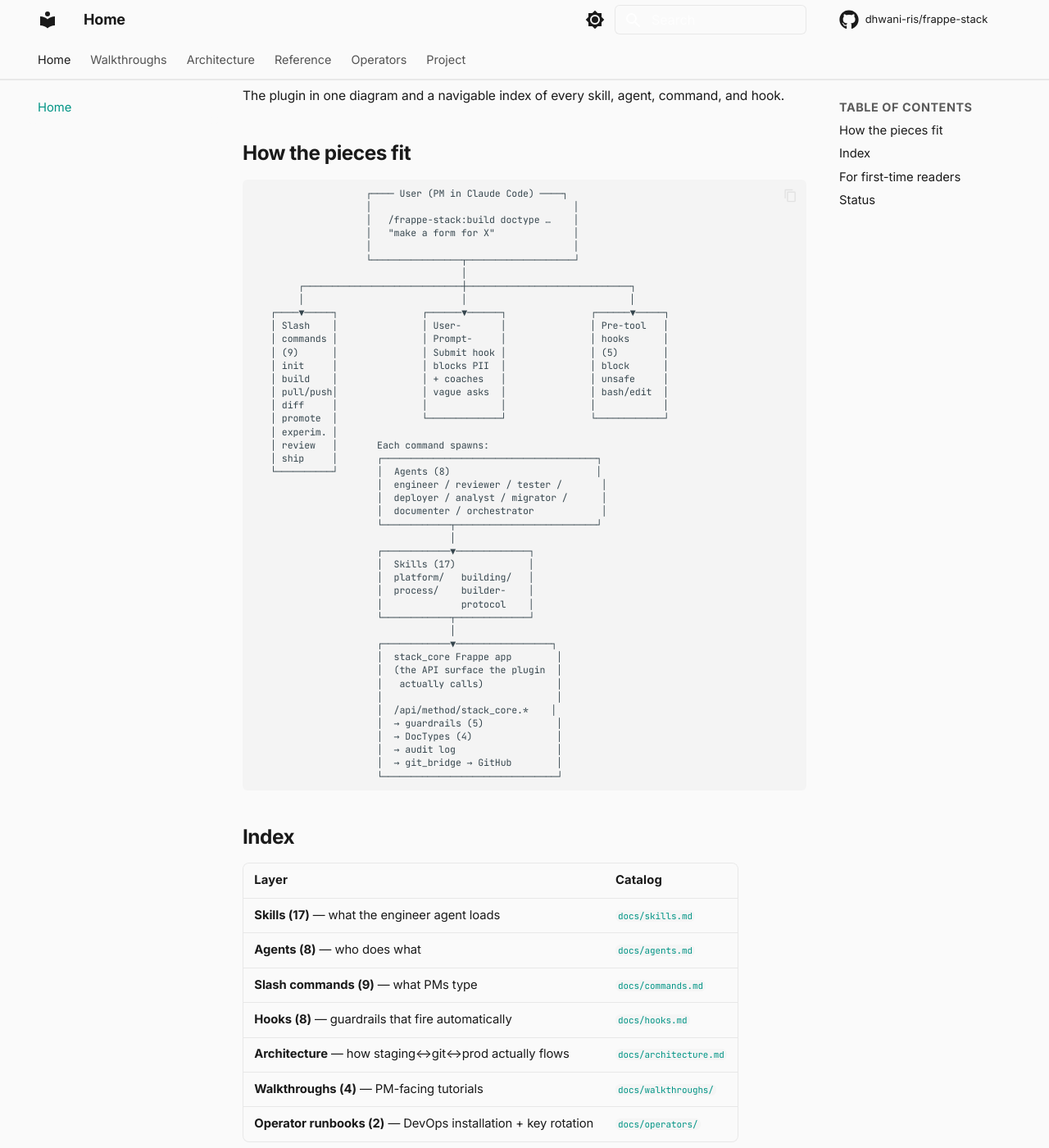
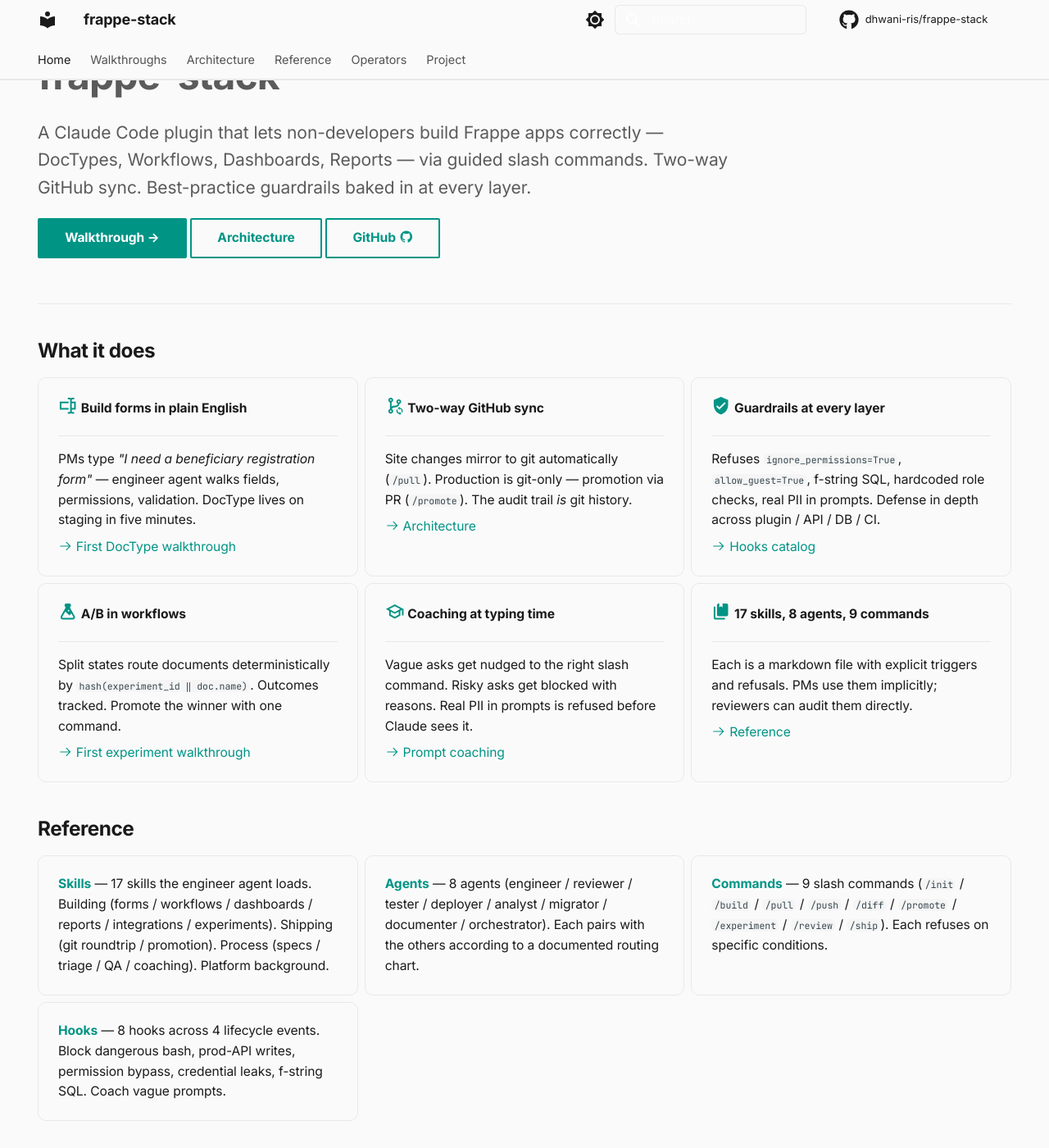
Before and after one commit to dhwani-ris/frappe-stack, an MkDocs documentation site: the page built from docs/index.md, in a window 1280 px wide and 1400 px high, scrolled down 194 px. Shown: the whole window at 82% size. Built offline with MkDocs 1.6.1 and Material for MkDocs 9.7.7, drawn with Linux system fonts in a browser that asks for light colours; comment, search, counter and statistics services are not loaded; some of the changed text lies outside the part shown.

Commit message:
feat(docs-site): card-based landing page
Replaces the plain hub-style index.md with:
- Hero: status pill + tagline + 3 CTAs (Walkthrough / Architecture / GitHub)
- 6 capability grid cards (forms / git sync / guardrails / A/B / coaching / reference)
- Reference + Tutorials + Operators grid sections
- Project-status footer

Hides global nav + ToC on this page (frontmatter) so the hero
gets full width.

Should have shipped with the previous commit but the Write call
hit a Read-first guard.

````diff
--- a/docs/index.md
+++ b/docs/index.md
@@ -1,88 +1,118 @@
-# frappe-stack — documentation hub
+---
+hide:
+  - navigation
+  - toc
+---
 
-The plugin in one diagram and a navigable index of every skill, agent, command, and hook.
+<div class="hero" markdown>
 
-## How the pieces fit
+<span class="status-pill">v0.1.0 · scaffold complete</span>
 
-```
-                    ┌──── User (PM in Claude Code) ────┐
-                    │                                    │
-                    │   /frappe-stack:build doctype …    │
-                    │   "make a form for X"              │
-                    │                                    │
-                    └────────────────┬───────────────────┘
-                                     │
-        ┌────────────────────────────┼─────────────────────────────┐
-        │                            │                             │
-   ┌────▼─────┐               ┌──────▼──────┐               ┌──────▼─────┐
-   │ Slash    │               │ User-       │               │ Pre-tool   │
-   │ commands │               │ Prompt-     │               │ hooks      │
-   │ (9)      │               │ Submit hook │               │ (5)        │
-   │ init     │               │ blocks PII  │               │ block      │
-   │ build    │               │ + coaches   │               │ unsafe     │
-   │ pull/push│               │ vague asks  │               │ bash/edit  │
-   │ diff     │               │             │               │            │
-   │ promote  │               └─────────────┘               └────────────┘
-   │ experim. │
-   │ review   │       Each command spawns:
-   │ ship     │       ┌──────────────────────────────────────┐
-   └──────────┘       │  Agents (8)                          │
-                      │  engineer / reviewer / tester /       │
-                      │  deployer / analyst / migrator /      │
-                      │  documenter / orchestrator            │
-                      └────────────┬─────────────────────────┘
-                                   │
-                      ┌────────────▼─────────────┐
-                      │  Skills (17)             │
-                      │  platform/   building/   │
-                      │  process/    builder-    │
-                      │              protocol    │
-                      └────────────┬─────────────┘
-                                   │
-                      ┌────────────▼─────────────────┐
-                      │  stack_core Frappe app        │
-                      │  (the API surface the plugin  │
-                      │   actually calls)             │
-                      │                               │
-                      │  /api/method/stack_core.*    │
-                      │  → guardrails (5)             │
-                      │  → DocTypes (4)               │
-                      │  → audit log                  │
-                      │  → git_bridge → GitHub        │
-                      └───────────────────────────────┘
-```
+# frappe-stack
 
-## Index
+<p class="tagline">A Claude Code plugin that lets non-developers build Frappe apps correctly — DocTypes, Workflows, Dashboards, Reports — via guided slash commands. Two-way GitHub sync. Best-practice guardrails baked in at every layer.</p>
 
-| Layer | Catalog |
-|---|---|
-| **Skills (17)** — what the engineer agent loads | [`docs/skills.md`](./skills.md) |
-| **Agents (8)** — who does what | [`docs/agents.md`](./agents.md) |
-| **Slash commands (9)** — what PMs type | [`docs/commands.md`](./commands.md) |
-| **Hooks (8)** — guardrails that fire automatically | [`docs/hooks.md`](./hooks.md) |
-| **Architecture** — how staging↔git↔prod actually flows | [`docs/architecture.md`](./architecture.md) |
-| **Walkthroughs (4)** — PM-facing tutorials | [`docs/walkthroughs/`](./walkthroughs/) |
-| **Operator runbooks (2)** — DevOps installation + key rotation | [`docs/operators/`](./operators/) |
+[Walkthrough →](walkthroughs/01-first-doctype.md){ .md-button .md-button--primary }
+[Architecture](architecture.md){ .md-button }
+[GitHub :material-github:](https://github.com/dhwani-ris/frappe-stack){ .md-button }
 
-## For first-time readers
+</div>
 
-If you have 5 minutes:
+## What it does
 
-1. Read [`docs/walkthroughs/01-first-doctype.md`](./walkthroughs/01-first-doctype.md) — that's the "before / after" for a PM.
-2. Skim [`docs/architecture.md`](./architecture.md) — the data flow staging ↔ git ↔ prod.
+<div class="grid cards" markdown>
 
-If you have 30 minutes:
+-   :material-form-textbox:{ .lg .middle } **Build forms in plain English**
 
-3. Read [`PRD.md`](../PRD.md) — what we're building and why.
-4. Read [`SECURITY.md`](../SECURITY.md) — the guardrails matrix.
-5. Skim [`docs/skills.md`](./skills.md) and [`docs/commands.md`](./commands.md) for the surface area.
+    ---
 
-If you're picking up a session mid-flight:
+    PMs type *"I need a beneficiary registration form"* — engineer agent walks fields, permissions, validation. DocType lives on staging in five minutes.
 
-6. Read [`CLAUDE.md`](../CLAUDE.md) — order of precedence + working notes.
-7. Read [`HEARTBEAT.md`](../HEARTBEAT.md) — current phase + blockers.
-8. Read [`PLAN.md`](../PLAN.md) — decision register and remaining work.
+    [:octicons-arrow-right-24: First DocType walkthrough](walkthroughs/01-first-doctype.md)
 
-## Status
+-   :material-source-branch-sync:{ .lg .middle } **Two-way GitHub sync**
 
-v0.1.0 scaffold complete (~95 files across 9 phases). **Not yet validated end-to-end** — see [`HEARTBEAT.md`](../HEARTBEAT.md) for the pending list (bench smoke-test, plugin install smoke-test, infra/ deferred).
+    ---
+
+    Site changes mirror to git automatically (`/pull`). Production is git-only — promotion via PR (`/promote`). The audit trail *is* git history.
+
+    [:octicons-arrow-right-24: Architecture](architecture.md)
+
+-   :material-shield-check:{ .lg .middle } **Guardrails at every layer**
+
+    ---
+
+    Refuses `ignore_permissions=True`, `allow_guest=True`, f-string SQL, hardcoded role checks, real PII in prompts. Defense in depth across plugin / API / DB / CI.
+
+    [:octicons-arrow-right-24: Hooks catalog](hooks.md)
+
+-   :material-flask:{ .lg .middle } **A/B in workflows**
+
+    ---
+
+    Split states route documents deterministically by `hash(experiment_id ‖ doc.name)`. Outcomes tracked. Promote the winner with one command.
+
+    [:octicons-arrow-right-24: First experiment walkthrough](walkthroughs/03-first-experiment.md)
+
+-   :material-school-outline:{ .lg .middle } **Coaching at typing time**
+
+    ---
+
+    Vague asks get nudged to the right slash command. Risky asks get blocked with reasons. Real PII in prompts is refused before Claude sees it.
+
+    [:octicons-arrow-right-24: Prompt coaching](hooks.md)
+
+-   :material-book-multiple:{ .lg .middle } **17 skills, 8 agents, 9 commands**
+
+    ---
+
+    Each is a markdown file with explicit triggers and refusals. PMs use them implicitly; reviewers can audit them directly.
+
+    [:octicons-arrow-right-24: Reference](skills.md)
+
+</div>
+
+## Reference
+
+<div class="grid cards" markdown>
+
+-   **[Skills](skills.md)** — 17 skills the engineer agent loads. Building (forms / workflows / dashboards / reports / integrations / experiments). Shipping (git roundtrip / promotion). Process (specs / triage / QA / coaching). Platform background.
+
+-   **[Agents](agents.md)** — 8 agents (engineer / reviewer / tester / deployer / analyst / migrator / documenter / orchestrator). Each pairs with the others according to a documented routing chart.
+
+-   **[Commands](commands.md)** — 9 slash commands (`/init` / `/build` / `/pull` / `/push` / `/diff` / `/promote` / `/experiment` / `/review` / `/ship`). Each refuses on specific conditions.
+
+-   **[Hooks](hooks.md)** — 8 hooks across 4 lifecycle events. Block dangerous bash, prod-API writes, permission bypass, credential leaks, f-string SQL. Coach vague prompts.
+
+</div>
+
+## Tutorials
+
+<div class="grid cards" markdown>
+
+-   **[1. First DocType](walkthroughs/01-first-doctype.md)** — Build a Beneficiary form in 10 minutes.
+
+-   **[2. First Workflow](walkthroughs/02-first-workflow.md)** — 3-stage approval flow.
+
+-   **[3. First Experiment](walkthroughs/03-first-experiment.md)** — A/B test approval paths.
+
+-   **[4. First Promotion](walkthroughs/04-first-promotion.md)** — Staging → prod via PR.
+
+</div>
+
+## For operators
+
+<div class="grid cards" markdown>
+
+-   **[Installing stack_core](operators/installing-stack-core.md)** — bench install, site_config, role setup, smoke test.
+
+-   **[Rotating keys](operators/rotating-keys.md)** — 90-day rotation per credential type. Incident protocol.
+
+</div>
+
+## Project status
+
+v0.1.0 scaffold complete — all 9 phases written + committed.
+**Pending validation:** bench smoke-test, plugin install smoke-test in a clean Claude Code session, `infra/` (deferred per D-09).
+
+See [HEARTBEAT](HEARTBEAT.md) for the live phase tracker and [PLAN](PLAN.md) for the decision register.
````
